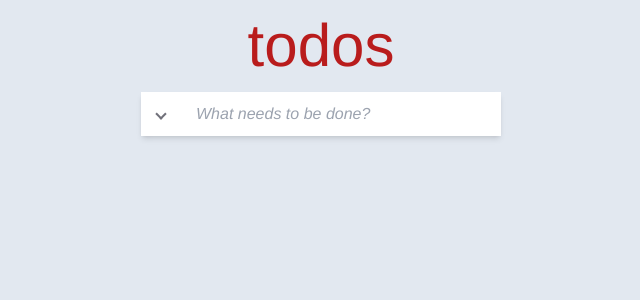
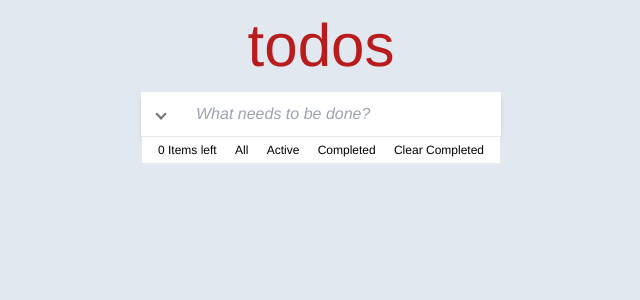
Before and after one commit to EnkiGroup/DesafioReactFrontendJunior2024, a React (Create React App) app: page / in a window 1280 px wide. Shown: the top 300 px of the page, without its empty margins (319-959 px from the left). Built offline with nearby package versions, Linux system fonts and the light colour scheme.

Commit message:
added the editing mode for TodoItem

```diff
--- a/src/app.tsx
+++ b/src/app.tsx
@@ -12,7 +12,7 @@ export default function App() {
       const newTodo: Todo = {
         id: Math.random(),
         description: description,
-        isActive: false
+        isCompleted: false
       };
       return [...prevTodos, newTodo]
     })
@@ -22,11 +22,15 @@ export default function App() {
     setTodos(prevTodos => prevTodos.filter((todo) => todo.id !== id));
   }
 
+  function handleClearCompleted() {
+    setTodos(prevTodos => prevTodos.filter((todo) => todo.isCompleted === false));
+  }
+
   function handleToggleActive(id: number) {
     console.log(id)
     setTodos(prevTodos =>
       prevTodos.map((todo) =>
-        todo.id === id ? { ...todo, isActive: !todo.isActive } : todo
+        todo.id === id ? { ...todo, isCompleted: !todo.isCompleted } : todo
       )
     );
   }
@@ -46,6 +50,7 @@ export default function App() {
             handleDeleteTodo={handleDeleteTodo}
             todos={todos}
             handleToggleActive={handleToggleActive}
+            handleClearCompleted={handleClearCompleted}
             />
 
 
--- a/src/components/TodoItem.tsx
+++ b/src/components/TodoItem.tsx
@@ -1,3 +1,4 @@
+import { useEffect, useRef, useState } from "react";
 import { Todo } from "../types/Todo"
 
 type TodoProps = {
@@ -7,9 +8,28 @@ type TodoProps = {
 }
 
 export default function TodoItem({ todo, handleDeleteTodo, handleToggleActive }: TodoProps) {
+    const [isEditing, setIsEditing] = useState(false);
+    const inputRef = useRef<HTMLInputElement | null>(null);
+
+
+    const handleDoubleClick = () => {
+        setIsEditing(true);
+        inputRef.current?.focus();
+    };
+
+    useEffect(() => {
+        if (isEditing) {
+          inputRef.current?.focus();
+        }
+      }, [isEditing]);
+
+
     return (
 
-        <div className="flex justify-between items-center">
+        <div>
+            {!isEditing &&
+                <div
+                    className="flex justify-between items-center" onDoubleClick={handleDoubleClick}>
                     <div
                         id="toggle-active"
                         className="relative flex items-center justify-center h-11 w-14"
@@ -17,10 +37,10 @@ export default function TodoItem({ todo, handleDeleteTodo, handleToggleActive }:
                     >
                         <input
                             type="checkbox"
-                    className={`absolute left-2 appearance-none rounded-full h-5 w-5 border ${todo.isActive ? "border-green-800" : "border-gray-500"}`}
+                            className={`absolute left-2 appearance-none rounded-full h-5 w-5 border ${todo.isCompleted ? "border-green-800" : "border-gray-500"}`}
                         />
                         <div id="check-icon" className="absolute top-[-2px] right-[3px] flex justify-center items-center h-full w-11">
-                    <div className={`border-green-800 border-b-2 border-r-2 h-3 w-2 rotate-45 transform ${todo.isActive ? "" : "hidden"}`}></div>
+                            <div className={`border-green-800 border-b-2 border-r-2 h-3 w-2 rotate-45 transform ${todo.isCompleted ? "" : "hidden"}`}></div>
                         </div>
                     </div>
 
@@ -33,7 +53,22 @@ export default function TodoItem({ todo, handleDeleteTodo, handleToggleActive }:
                     </div>
 
                 </div>
+            }
 
+            {isEditing &&
+                <div
+                    className="flex justify-between items-center" onBlur={() => setIsEditing(false)}>
+
+                    <input
+                        className={`pl-14 flex bg-white h-11 w-full shadow-md ${isEditing ? 'h-12 outline-none ring-1 ring-red-700 ring-opacity-50 z-10 relative' : ''}`}
+                        ref={inputRef}
+                        defaultValue={todo.description}
+                        ></input>
+
+                </div>
+            }
+
+        </div>
 
     )
 }
--- a/src/components/TodoList.tsx
+++ b/src/components/TodoList.tsx
@@ -1,3 +1,4 @@
+import { useEffect, useState } from "react";
 import { Todo } from "../types/Todo"
 import TodoItem from "./TodoItem";
 
@@ -5,14 +6,26 @@ type TodoListProps = {
     todos: Todo[];
     handleDeleteTodo: (id: number) => void;
     handleToggleActive: (id: number) => void;
+    handleClearCompleted: () => void;
 }
 
-export default function TodoList({ todos, handleDeleteTodo, handleToggleActive }: TodoListProps) {
+export default function TodoList({ todos, handleDeleteTodo, handleToggleActive, handleClearCompleted }: TodoListProps) {
+    const [filter, setFilter] = useState<"All" | "Active" | "Completed">("All");
+    const activeTodosCount = todos.filter((todo) => !todo.isCompleted).length;
+    const filteredTodos = todos.filter((todo) => {
+        if (filter === "Active") {
+            return !todo.isCompleted;
+        } else if (filter === "Completed") {
+            return todo.isCompleted;
+        }
+        return true;
+    });
+
 
     return (
+        <div>
             <ul className="w-full">
-
-            {todos.map((todo) => (
+                {filteredTodos.map((todo) => (
                     <li className="bg-white border" key={todo.id}>
                         <TodoItem
                             todo={todo}
@@ -21,7 +34,16 @@ export default function TodoList({ todos, handleDeleteTodo, handleToggleActive }
                         />
                     </li>
                 ))}
+            </ul>
 
-        </ul>
+            <div className="px-4 flex justify-between items-center w-full bg-white border h-7 text-xs">
+                <p>{activeTodosCount} Items left</p>
+                <button onClick={() => setFilter("All")}>All</button>
+                <button onClick={() => setFilter("Active")}>Active</button>
+                <button onClick={() => setFilter("Completed")}>Completed</button>
+                <button onClick={() => handleClearCompleted()}>Clear Completed</button>
+            </div>
+        </div>
+
     )
 }
--- a/src/types/Todo.ts
+++ b/src/types/Todo.ts
@@ -1,5 +1,5 @@
 export type Todo = {
     id: number;
     description?: string;
-    isActive?: boolean;
+    isCompleted?: boolean;
 }
```
Lines whose indentation alone changed are shown as unchanged.
